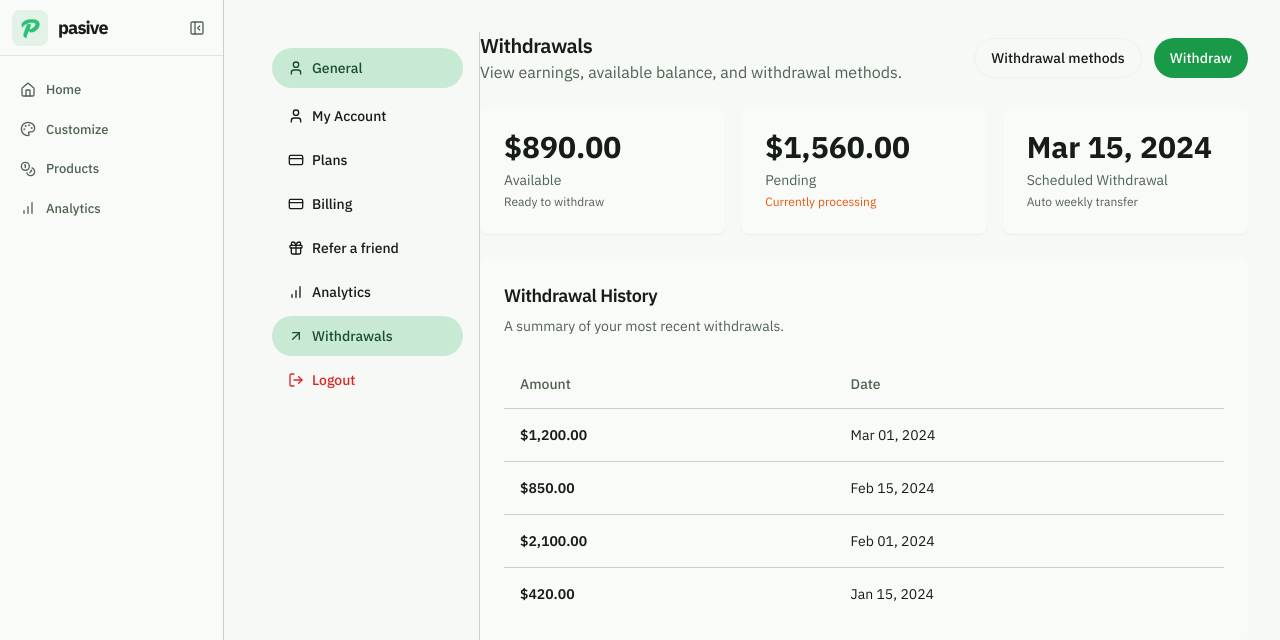
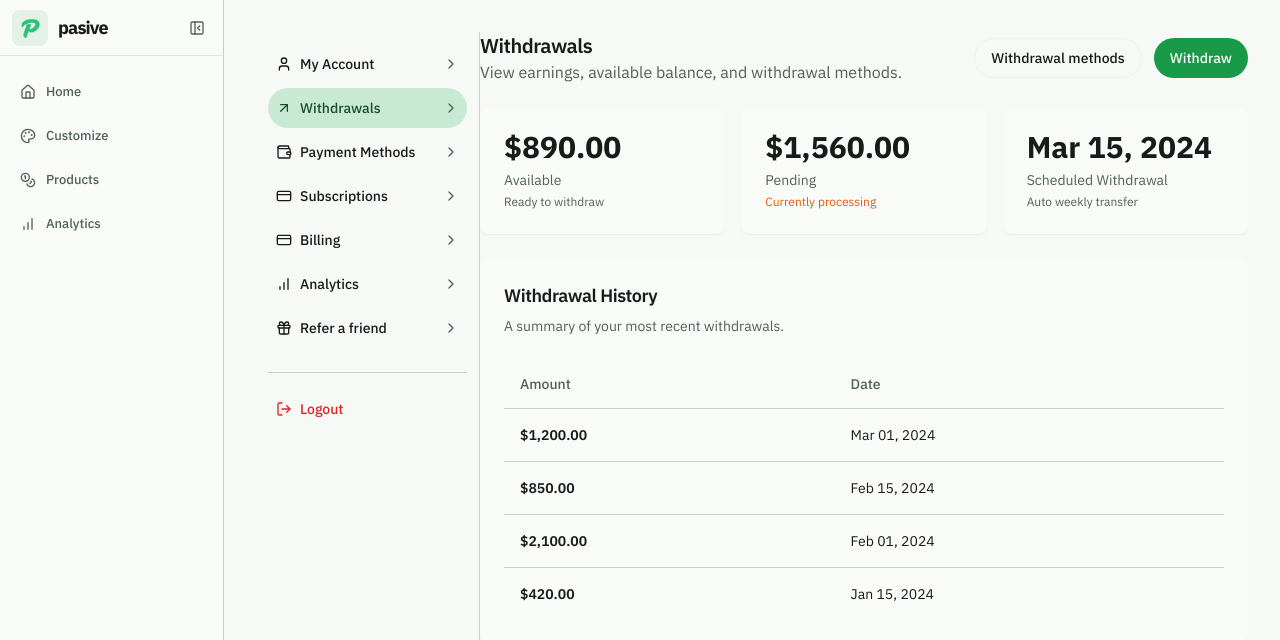
Before and after one commit to Cybvr/pasiveco, a Next.js app: page /dashboard/settings/withdrawals in a window 1280 px wide. Shown: the top 640 px of the page. Built offline with nearby package versions, Linux system fonts and the light colour scheme; no server answers.

Commit message:
Update settings nav structure and mobile UX

```diff
--- a/app/dashboard/settings/layout.tsx
+++ b/app/dashboard/settings/layout.tsx
@@ -1,6 +1,6 @@
 'use client'
 import { usePathname, useRouter } from 'next/navigation'
-import { LogOut, User, CreditCard, Gift, ArrowUpRight, BarChart } from 'lucide-react'
+import { LogOut, User, CreditCard, Gift, ArrowUpRight, BarChart, Wallet, ChevronRight, ArrowLeft } from 'lucide-react'
 import { Button } from "@/components/ui/button"
 import {
   AlertDialog,
@@ -17,13 +17,13 @@ import { auth } from '@/lib/firebase'
 import { toast } from "@/hooks/use-toast"
 
 const settingsLinks = [
-  { href: '/dashboard/settings', label: 'General', icon: User },
   { href: '/dashboard/settings/account', label: 'My Account', icon: User },
-  { href: '/dashboard/settings/plans', label: 'Plans', icon: CreditCard },
+  { href: '/dashboard/settings/withdrawals', label: 'Withdrawals', icon: ArrowUpRight },
+  { href: '/dashboard/settings/payment-methods', label: 'Payment Methods', icon: Wallet },
+  { href: '/dashboard/settings/plans', label: 'Subscriptions', icon: CreditCard },
   { href: '/dashboard/settings/plan-billing', label: 'Billing', icon: CreditCard },
+  { href: '/dashboard/settings/analytics', label: 'Analytics', icon: BarChart },
   { href: '/dashboard/settings/refer', label: 'Refer a friend', icon: Gift },
-  { href: '/dashboard/settings/analytics', label: 'Analytics', icon: BarChart },
-  { href: '/dashboard/settings/withdrawals', label: 'Withdrawals', icon: ArrowUpRight },
 ]
 
 export default function SettingsLayout({ children }: { children: React.ReactNode }) {
@@ -32,6 +32,8 @@ export default function SettingsLayout({ children }: { children: React.ReactNode
 
   const isSettingsLinkActive = (href: string) =>
     pathname === href || pathname.startsWith(`${href}/`)
+
+  const isRootSettingsPage = pathname === '/dashboard/settings'
 
   const handleLogout = async () => {
     try {
@@ -49,25 +51,28 @@ export default function SettingsLayout({ children }: { children: React.ReactNode
 
   return (
     <div className="flex flex-col md:flex-row min-h-full">
-      {/* Desktop sidebar */}
-      <div className="hidden md:flex md:w-56 border-r bg-background">
-        <nav className="space-y-1 p-4 w-full">
+      <div className="hidden md:flex md:w-56 border-r bg-background flex-col p-3">
+        <nav className="space-y-1 w-full">
           {settingsLinks.map((link) => (
             <Button
               key={link.href}
               variant={isSettingsLinkActive(link.href) ? "secondary" : "ghost"}
-              className="w-full justify-start gap-2 mb-1"
+              className="w-full justify-start px-2 gap-2"
               onClick={() => router.push(link.href)}
             >
               <link.icon className="h-4 w-4" />
-              {link.label}
+              <span className="flex-1 text-left">{link.label}</span>
+              <ChevronRight className="h-4 w-4 text-muted-foreground" />
             </Button>
           ))}
+        </nav>
+
+        <div className="mt-6 pt-4 border-t">
           <AlertDialog>
             <AlertDialogTrigger asChild>
               <Button
                 variant="ghost"
-                className="w-full justify-start gap-2 text-red-600 hover:text-red-700 hover:bg-red-50 mt-4"
+                className="w-full justify-start px-2 gap-2 text-red-600 hover:text-red-700 hover:bg-red-50"
               >
                 <LogOut className="h-4 w-4" />
                 Logout
@@ -86,11 +91,25 @@ export default function SettingsLayout({ children }: { children: React.ReactNode
               </AlertDialogFooter>
             </AlertDialogContent>
           </AlertDialog>
-        </nav>
+        </div>
       </div>
 
-      {/* Content area */}
-      <div className="flex-1 overflow-auto">{children}</div>
+      <div className="flex-1 overflow-auto">
+        {!isRootSettingsPage && (
+          <div className="md:hidden px-4 pt-3">
+            <Button
+              variant="ghost"
+              size="icon"
+              className="h-8 w-8"
+              onClick={() => router.push('/dashboard/settings')}
+              aria-label="Back to settings"
+            >
+              <ArrowLeft className="h-4 w-4" />
+            </Button>
+          </div>
+        )}
+        {children}
+      </div>
     </div>
   )
 }
--- a/app/dashboard/settings/page.tsx
+++ b/app/dashboard/settings/page.tsx
@@ -5,7 +5,7 @@ import { useRouter } from 'next/navigation'
 import { Badge } from "@/components/ui/badge"
 import { Button } from "@/components/ui/button"
 import { Avatar, AvatarFallback, AvatarImage } from "@/components/ui/avatar"
-import { LogOut, User, CreditCard, Gift, ArrowUpRight, BarChart } from 'lucide-react'
+import { LogOut, User, CreditCard, Gift, ArrowUpRight, BarChart, Wallet, ChevronRight } from 'lucide-react'
 import { getUserProfile } from "@/services/userProfilesService"
 import { useAuth } from "@/hooks/useAuth"
 import md5 from 'md5'
@@ -26,13 +26,13 @@ import { toast } from "@/hooks/use-toast"
 
 
 const settingsLinks = [
-  { href: '/dashboard/settings', label: 'General', icon: User },
   { href: '/dashboard/settings/account', label: 'My Account', icon: User },
-  { href: '/dashboard/settings/plans', label: 'Plans', icon: CreditCard },
+  { href: '/dashboard/settings/withdrawals', label: 'Withdrawals', icon: ArrowUpRight },
+  { href: '/dashboard/settings/payment-methods', label: 'Payment Methods', icon: Wallet },
+  { href: '/dashboard/settings/plans', label: 'Subscriptions', icon: CreditCard },
   { href: '/dashboard/settings/plan-billing', label: 'Billing', icon: CreditCard },
+  { href: '/dashboard/settings/analytics', label: 'Analytics', icon: BarChart },
   { href: '/dashboard/settings/refer', label: 'Refer a friend', icon: Gift },
-  { href: '/dashboard/settings/analytics', label: 'Analytics', icon: BarChart },
-  { href: '/dashboard/settings/withdrawals', label: 'Withdrawals', icon: ArrowUpRight },
 ]
 interface UserData {
   displayName: string
@@ -165,18 +165,20 @@ export default function GeneralSettings() {
         </div>
       </div>
 
-      <div className="md:hidden bg-background border rounded-lg p-3 space-y-1">
+      <div className="md:hidden bg-background border rounded-lg p-2 space-y-1">
         {settingsLinks.map((link) => (
           <Button
             key={link.href}
             variant="ghost"
-            className="w-full justify-start gap-2"
+            className="w-full justify-start px-2 gap-2"
             onClick={() => router.push(link.href)}
           >
             <link.icon className="h-4 w-4" />
-            {link.label}
+            <span className="flex-1 text-left">{link.label}</span>
+            <ChevronRight className="h-4 w-4 text-muted-foreground" />
           </Button>
         ))}
+        <div className="pt-3 mt-2 border-t">
           <AlertDialog>
             <AlertDialogTrigger asChild>
               <Button
@@ -201,6 +203,7 @@ export default function GeneralSettings() {
             </AlertDialogContent>
           </AlertDialog>
         </div>
+      </div>
 
     </div>
   )
--- /dev/null
+++ b/app/dashboard/settings/payment-methods/page.tsx
@@ -0,0 +1,24 @@
+'use client'
+
+import { Card, CardContent, CardDescription, CardHeader, CardTitle } from "@/components/ui/card"
+
+export default function PaymentMethodsPage() {
+  return (
+    <div className="space-y-4 p-4 md:p-6">
+      <div>
+        <h1 className="text-lg font-semibold text-foreground">Payment Methods</h1>
+        <p className="text-sm text-muted-foreground">Manage your saved payment methods for subscriptions and billing.</p>
+      </div>
+
+      <Card>
+        <CardHeader>
+          <CardTitle>No payment methods yet</CardTitle>
+          <CardDescription>Add and manage payment methods from billing integrations.</CardDescription>
+        </CardHeader>
+        <CardContent>
+          <p className="text-sm text-muted-foreground">Your saved cards and payment options will appear here.</p>
+        </CardContent>
+      </Card>
+    </div>
+  )
+}
--- a/styles/globals.css
+++ b/styles/globals.css
@@ -65,7 +65,7 @@
     @apply border-border;
   }
   body {
-    @apply bg-background text-foreground;
+    @apply bg-background text-foreground text-base;
   }
 }
 
```
Lines whose indentation alone changed are shown as unchanged.
